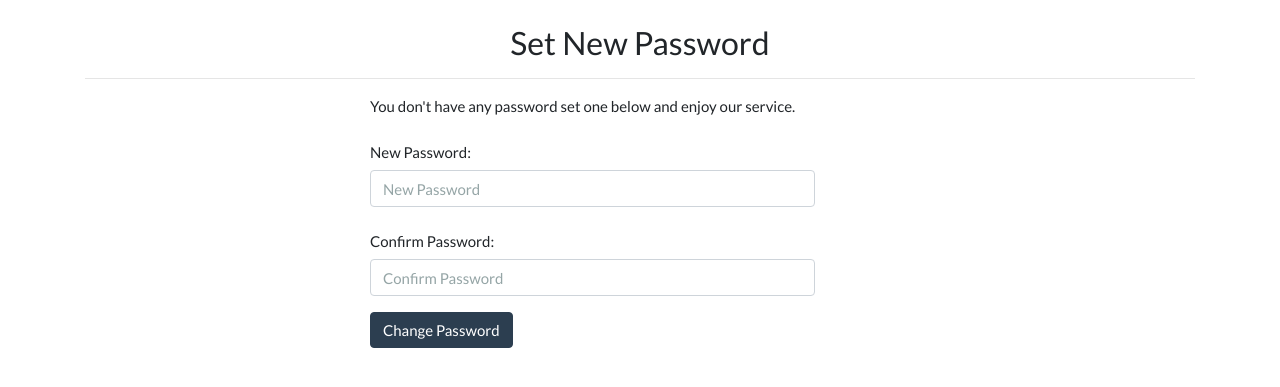
After one commit to Geeek80/library_management_django, a Django app: page /set_pass/1 in a window 1280 px wide. The commit adds this page. Shown: the top 387 px of the page. Run offline with Django 3.2, Linux system fonts and the light colour scheme; parts of the project's set-up code (start-up, migrations or seed data) failed here and were passed over; some libraries are stand-ins or nearby versions.

Commit message:
new users compulsory set new password and some bug fixes

```diff
--- a/django_app/models.py
+++ b/django_app/models.py
@@ -15,7 +15,7 @@ class mymodel(models.Model):
 class student(models.Model):
     name = models.CharField(max_length=20)
     enrollment = models.CharField(max_length=15)
-    password = models.CharField(max_length=21)
+    password = models.CharField(max_length=21, null=True)
     email = models.EmailField()
     class Meta:
         db_table = 'student'
@@ -30,7 +30,7 @@ class librarian(models.Model):
 
 class transaction(models.Model):
     date = models.DateTimeField(auto_now = True)
-    receipt_no = models.IntegerField(blank=True)
+    receipt_no = models.IntegerField(null=True)
     receipt_date = models.DateField()
     amount = models.IntegerField()
     student_enrollment= models.CharField(max_length=15, unique=True)
--- a/django_app/views.py
+++ b/django_app/views.py
@@ -102,11 +102,18 @@ def user_login(request, desig=None):
                 success = True
             elif username+'_otp' in request.session:
                 if password == request.session[username+'_otp']:
-                    messages.info(request, 'note that you\'ve logged in using otp, that otp is for one time only this same otp won\'t work next time if you forgot your password consider changing your password from homepage' )
+                    if insan.password != 'null':
+                        msg = 'note that you\'ve logged in using otp, that otp is for one time only'
                     success = True
                 else :
-                    messages.error(request, 'that otp didn\'t work bro...')
+                    data = "sorry that otp didn't work"
+                    context = {
+                        'form':form,
+                        'error_pass':data,
+                        'captcha' : capt
+                    }
                     success = False
+                    return render(request, pageload, context)
             else:
                 data = "Wrong Password"
                 error_pas = True
@@ -117,7 +124,6 @@ def user_login(request, desig=None):
                     'captcha' : capt
                 }
                 return render(request, pageload, context)
-            print(request.POST.get('captcha'), type(request.POST.get('captcha')), 'asli value: '+request.session['capt'])
             if request.POST.get('captcha') == capt:
                 success = True
             else:
@@ -132,6 +138,8 @@ def user_login(request, desig=None):
             # if got success by any way
             if success:
                 request.session[session_var_name] = insan.name
+                if msg or None:
+                    messages.info(request, msg)
                 if desig == 'student':
                     request.session[usrnm] = insan.enrollment
                     if username+'_otp' in request.session:
@@ -140,7 +148,7 @@ def user_login(request, desig=None):
                     request.session['lib_username'] = insan.username
                     if id+'_otp' in request.session:
                         del request.session[id+'_otp']
-                return render(request, 'index.html')
+                return redirect('/')
         else:
             print(form.errors)
     else:   # create a new form
@@ -228,7 +236,7 @@ def otp_login(request, desig):
         pageload = 'login.html'
         model = student
         with_ini = loginform(initial={usrnm:request.POST.get(usrnm)})
-        redir = '/login'
+        redir = '/login/'+desig
         action = '/otplogin/'+desig
         action_name = 'enr_only_action'
 
@@ -328,24 +336,24 @@ def change_pass(request, desig):
     if(user.password != pas):
         flag = 1
         msg = 'old password invalid'
-        context = {
-            'old_error': msg,
-            'desig':desig
-        }
         if username+'_otp' in request.session:
             if pas != request.session[username+'_otp']:
                 print('otp invalid')
                 flag = 1
             else:
                 flag = 0
+    else:
+        if new_pass == 'null':
+            msg = "your can't set 'null' as your password"
+            flag = 1
     if user.password == new_pass:
         msg = 'old password and new pass word cannot be same'
         flag = 1
+    if flag == 1:
         context = {
-            'error_match': msg,
+            'old_error': msg,
             'desig':desig
         }
-    if flag == 1:
         return render(request, 'change_password.html', context)
     else:
         user.password = new_pass
@@ -382,3 +390,48 @@ def get_otp(request, desig):
     send_mail(subject, body, from_mail, to_mail, fail_silently=False)
     messages.info(request, 'the mail has been sent to '+temp_mail)
     return redirect('/change_password/'+desig)
+
+def set_pass(request, desig):
+    if request.method == 'GET':
+        return render(request, 'set_pass.html', {'desig':desig})
+
+    flag = 0
+    new_pass = request.POST.get('new_pass', None)
+    confirm = request.POST.get('cnf_pass', None)
+
+    if new_pass != confirm:
+        msg = 'new password and confirm password didn\'t match'
+        flag = 1
+    else:
+        if new_pass == 'null':
+            msg = "your can't set 'null' as your password"
+            flag = 1
+    if flag == 1:
+        context = {
+            'error_match': msg,
+            'desig':desig
+        }
+        return render(request, 'set_pass.html', context)
+
+    if desig == 'student':
+        username = request.session['enrollment']
+        try:
+            user = student.objects.get(enrollment=username)
+        except:
+            print('student not found')
+            return redirect('set_pass/'+desig)
+
+    if desig == 'librarian':
+        username = request.session['lib_username']
+        try:
+            user = librarian.objects.get(username=username)
+        except:
+            print('librarian not found')
+            return redirect('set_pass/'+desig)
+
+    user.password = new_pass
+    user.save()
+    messages.info(request, 'password changed successfully')
+    logout(request, desig)
+    redir = '/login/'+desig
+    return redirect(redir)
--- a/django_project/urls.py
+++ b/django_project/urls.py
@@ -39,6 +39,7 @@ urlpatterns = [
     path('pending_request', pending_request),
     path('view_request/<int:id>', view_request),
     path('change_password/<str:desig>', change_pass),
+    path('set_pass/<str:desig>', set_pass),
     path('getotp/<str:desig>', get_otp),
     path('clean', clean),
 ] + static(settings.MEDIA_URL, document_root=settings.MEDIA_ROOT)
--- a/template/login.html
+++ b/template/login.html
@@ -63,6 +63,7 @@
                                                     <div style="color:red;">{{ error_pass }}</div>
                                             {% endif %}
                                         </div>
+                                        {% if not enr_only_action %}
                                         <div class="form-group">
                                         <label
                                                 {% if error_captcha %}
@@ -72,6 +73,7 @@
                                                     <input type="text" name="captcha" required>
                                                     <div style="color:red;">{{ error_captcha }}</div>
                                         </div>
+                                        {% endif %}
 
                                     <div>
                                         <input type="submit" class="btn btn-primary" value=
--- /dev/null
+++ b/template/set_pass.html
@@ -0,0 +1,56 @@
+{% load static %}
+<!DOCTYPE html>
+<html lang="en">
+<head>
+    <meta charset="UTF-8">
+    <meta name="viewport" content="width=device-width, initial-scale=1.0">
+    <meta http-equiv="X-UA-Compatible" content="ie=edge">
+    <link rel="stylesheet" href="{% static 'bootstrap.min.css' %}">
+    <title>Library Fee Refund System - Set Password</title>
+</head>
+<body>
+
+<div class="container-fluid vertical-center-row">
+        <div class="container mt-4">
+            <h3 class="text-center">Set New Password</h3>
+             <hr>
+            <div class="row">
+
+                <div class="col-md-3">
+                    <!-------null------>
+                </div>
+
+                <div class="col-md-5">
+                          <form method="POST" action="/set_pass/{{ desig }}">
+                            {% csrf_token %}
+                        <fieldset>
+                                <div class="form-group">
+                                    <p>You don't have any password set one below and enjoy our service.</p>
+                                </div>
+                                <div class="form-group">
+                                    <label
+                                    {% if error_match %}
+                                        style="color:red;"
+                                    {% endif %}
+                                     class="col-form-label" for="inputDefault" >New Password:</label>
+                                        <input type="password" class="form-control" name="new_pass" placeholder="New Password" required>
+                                </div>
+                                <div class="form-group">
+                                    <label
+                                    {% if error_match %}
+                                        style="color:red;"
+                                    {% endif %}
+                                    class="col-form-label" for="inputDefault">Confirm Password:</label>
+                                        <input type="password" class="form-control" name="cnf_pass" placeholder="Confirm Password" required>
+                                        <div style="color:red;">{{ error_match }}</div>
+                                </div>
+                            <div>
+                                <input type="submit" class="btn btn-primary" value="Change Password">
+                            </div>
+
+                         </fieldset>
+                </form>
+                </div>
+            </div>
+        </div>
+    </div>
```
Also changed, not shown: django_project/views.py (+13 -3 lines), django_app/migrations/0018_auto_20190721_2136.py (added), django_app/migrations/0019_auto_20190721_2138.py (added), 4 other files.
